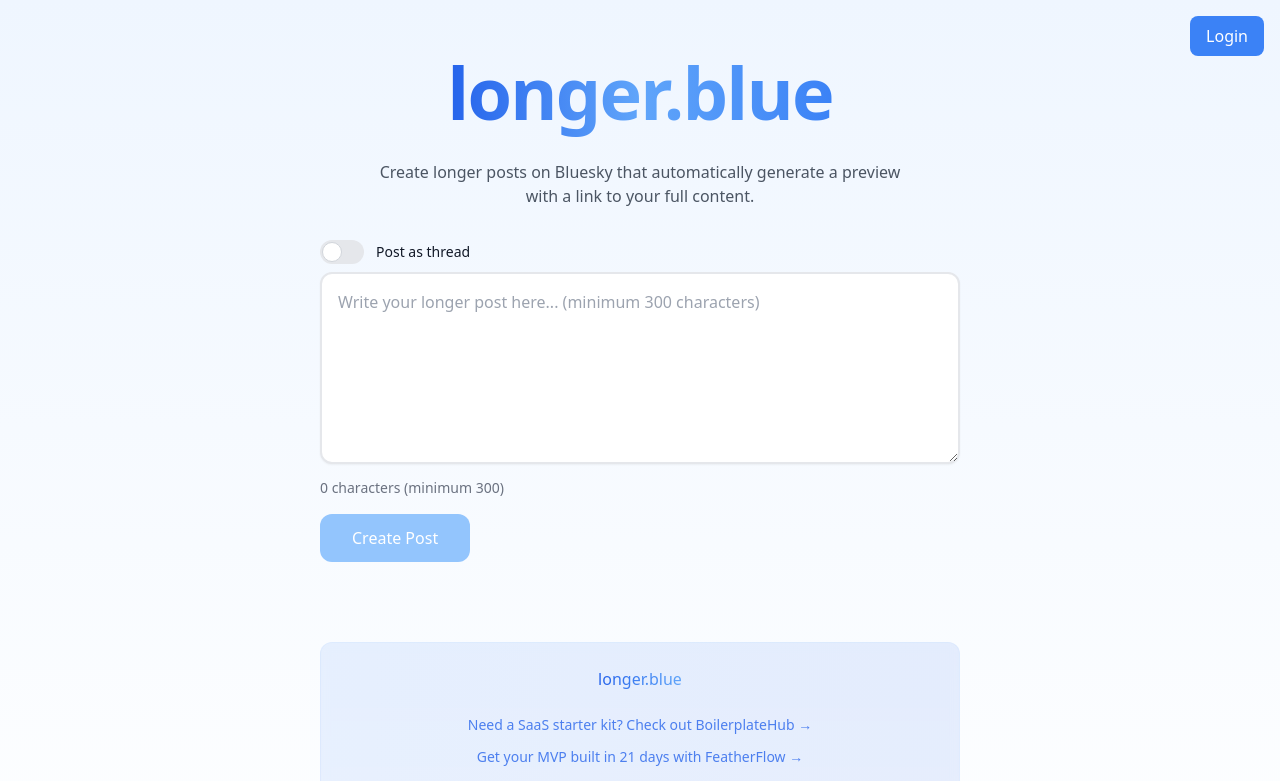
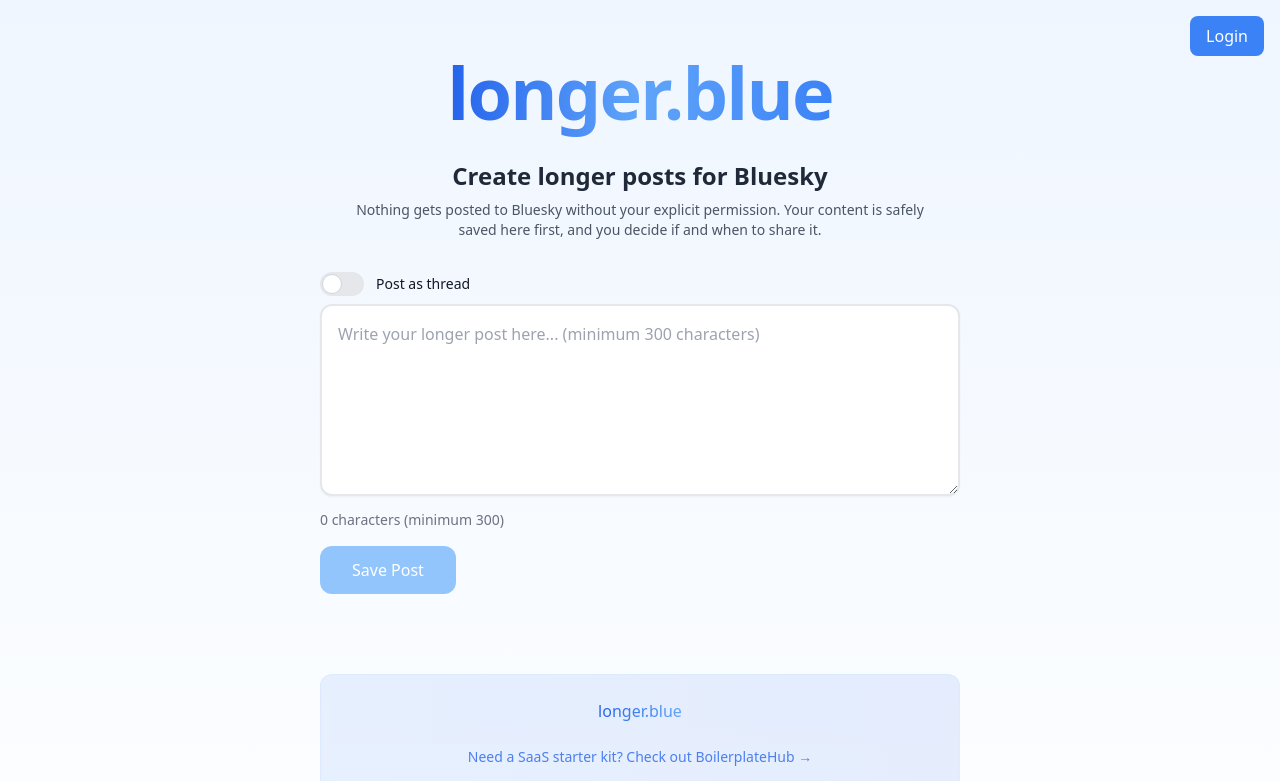
Before and after one commit to EinGuterWaran/longer.blue, a SvelteKit app: page / in a window 1280 px wide. Shown: the top 781 px of the page. Built offline with nearby package versions, Linux system fonts and the light colour scheme; no server answers; the database is empty.

Commit message:
Make clear that auto-post is optional Closes #4

```diff
--- a/src/routes/+page.svelte
+++ b/src/routes/+page.svelte
@@ -297,9 +297,14 @@
     longer.blue
   </h1>
 
-  <p class="text-center text-gray-600 dark:text-gray-400 max-w-xl mb-8 px-4">
-    Create longer posts on Bluesky that automatically generate a preview with a link to your full content.
-  </p>
+  <div class="text-center mb-8 px-4">
+    <h2 class="text-2xl font-semibold text-gray-800 dark:text-gray-200 mb-2">
+      Create longer posts for Bluesky
+    </h2>
+    <p class="text-sm text-gray-600 dark:text-gray-400 max-w-xl mx-auto">
+      Nothing gets posted to Bluesky without your explicit permission. Your content is safely saved here first, and you decide if and when to share it.
+    </p>
+  </div>
 
   <div class="w-full max-w-2xl mb-8 px-4">
     <div class="flex items-center gap-2 mb-2">
@@ -335,11 +340,11 @@
       class="px-8 py-3 mt-4 text-white bg-blue-500 rounded-xl hover:bg-blue-600 disabled:bg-blue-300 transition-all duration-200 ease-in-out hover:shadow-lg hover:scale-[1.02] active:scale-[0.98] font-medium"
     >
       {#if isSubmitting}
-        Creating...
+        Saving...
       {:else if showValidation && !isValidLength}
         Post Too Short
       {:else}
-        Create Post
+        Save Post
       {/if}
     </button>
   </div>
```
